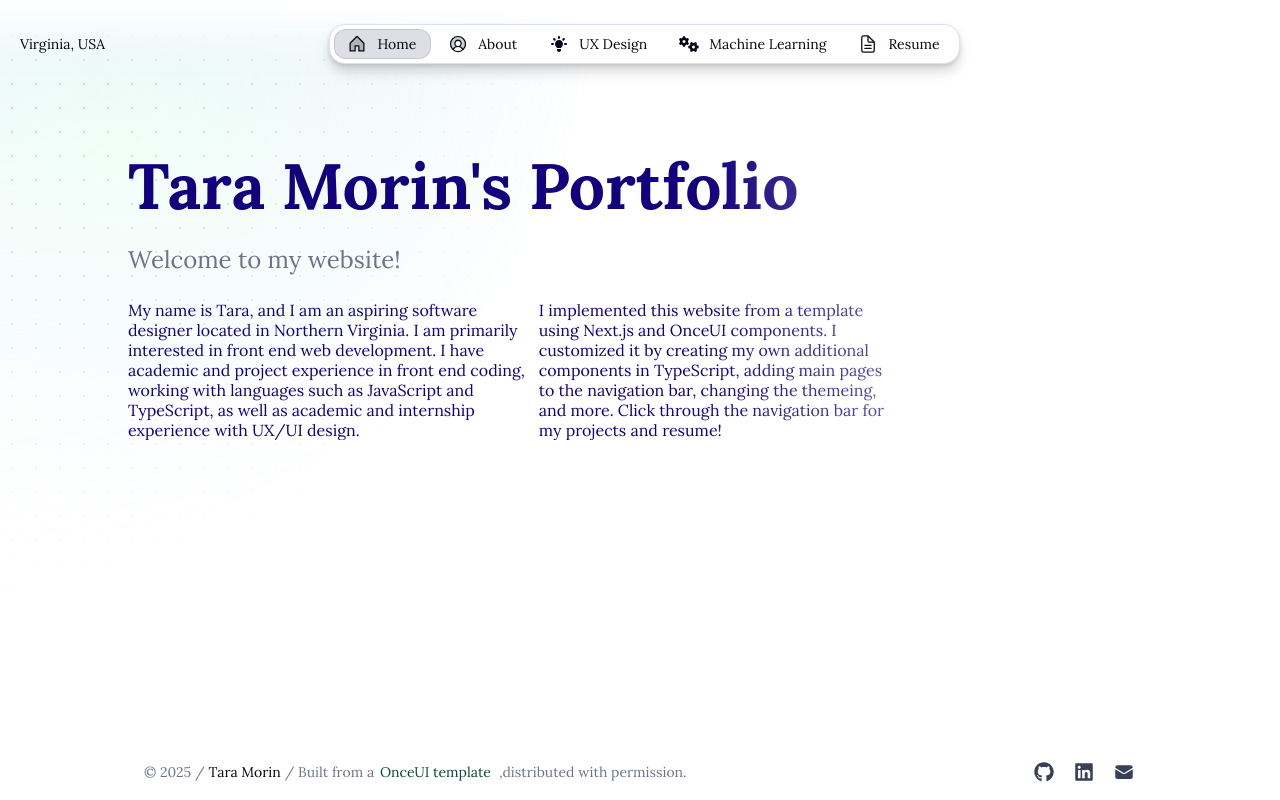
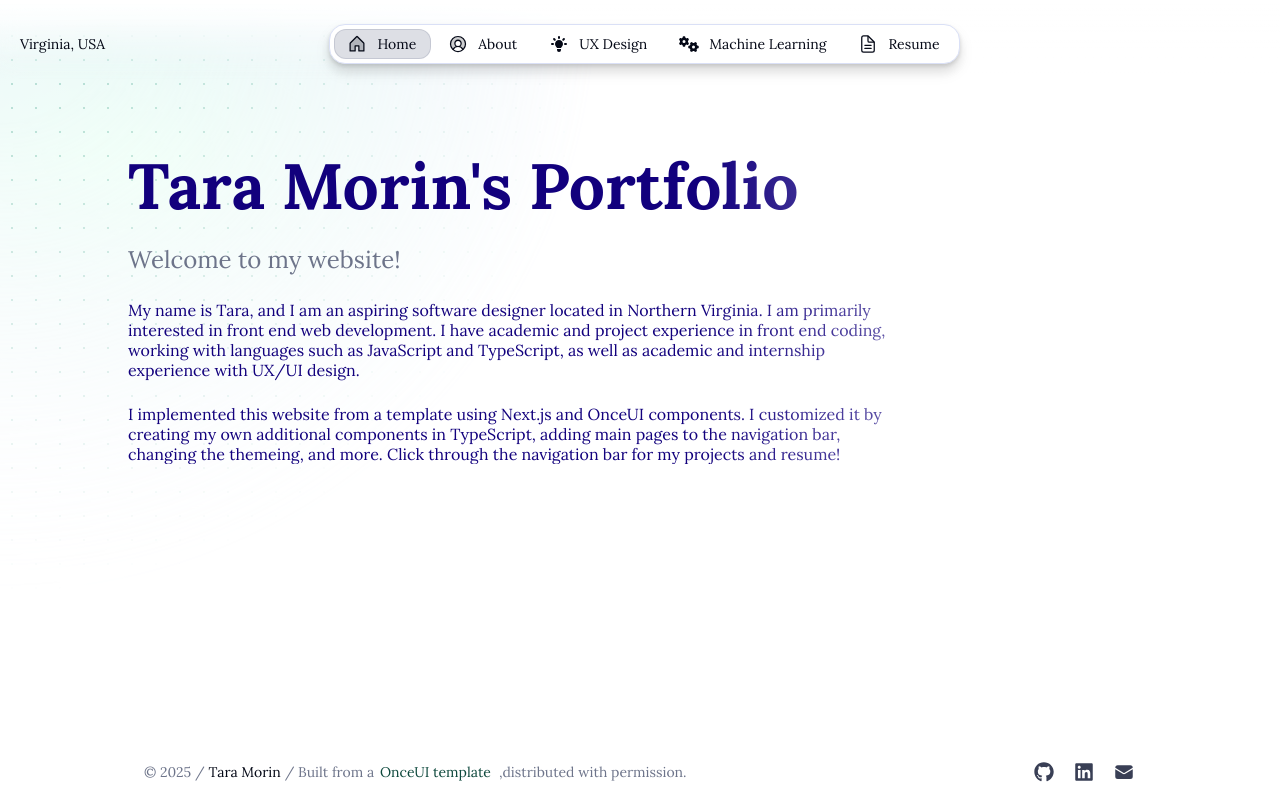
Before and after one commit to tara-morin/website, a Next.js app: page /en in a window 1280 px wide. Built offline with nearby package versions, Linux system fonts and the light colour scheme.

Commit message:
changed column orientation

```diff
--- a/src/app/[locale]/page.tsx
+++ b/src/app/[locale]/page.tsx
@@ -97,7 +97,7 @@ export default function Home(
 							</Text>
 						</RevealFx>
 						<RevealFx translateY="12" delay={0.4}>
-							<Flex fillWidth gap="12">
+							<Flex fillWidth gap="24" direction="column">
 								<Text
 								color="#12007d"
 								>
```
